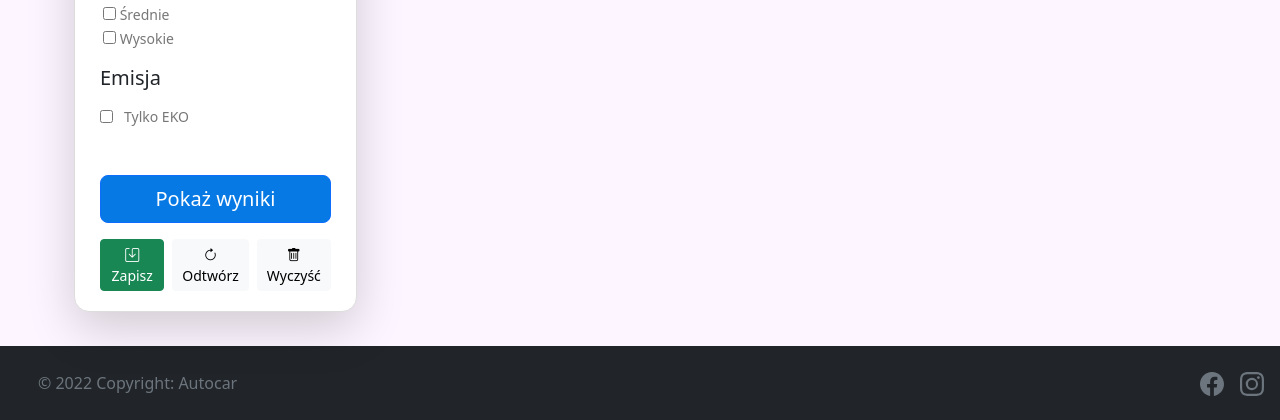
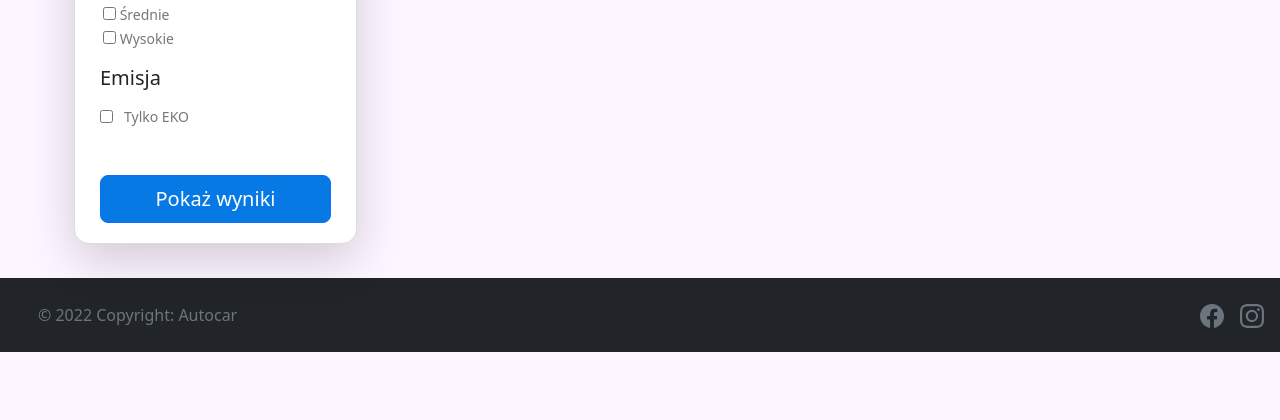
Before and after one commit to KondziuX/car_search, a Django app: page /adverts/ in a window 1280 px wide. Shown: the part 1306-1726 px from the top of the page. After the commit the page ends 1658 px from the top, so only its background shows below. Run offline with Django 4.2, Linux system fonts and the light colour scheme; data that the repository does not hold is empty; parts of the project's set-up code (start-up, migrations or seed data) failed here and were passed over.

Commit message:
Fixed filter buttons

```diff
--- a/carsearch/carapp/templates/carapp/advertsView.html
+++ b/carsearch/carapp/templates/carapp/advertsView.html
@@ -133,17 +133,6 @@
       <button type="submit" class="w-100 btn btn-primary btn-lg">Pokaż wyniki</button>
     </div>
   </form>
-  <div class="mt-3 d-flex justify-content-between">
-    <button id="save-search" class="btn btn-success btn-sm me-1">
-      <i class="bi bi-save"></i> Zapisz
-    </button>
-    <button id="load-search" class="btn btn-light btn-sm mx-1">
-      <i class="bi bi-arrow-clockwise"></i> Odtwórz
-    </button>
-    <button id="clear-search" class="btn btn-light btn-sm ms-1">
-      <i class="bi bi-trash"></i> Wyczyść
-    </button>
-  </div>
 </div>
 <!-- Filter Sidebar End -->
 
```
